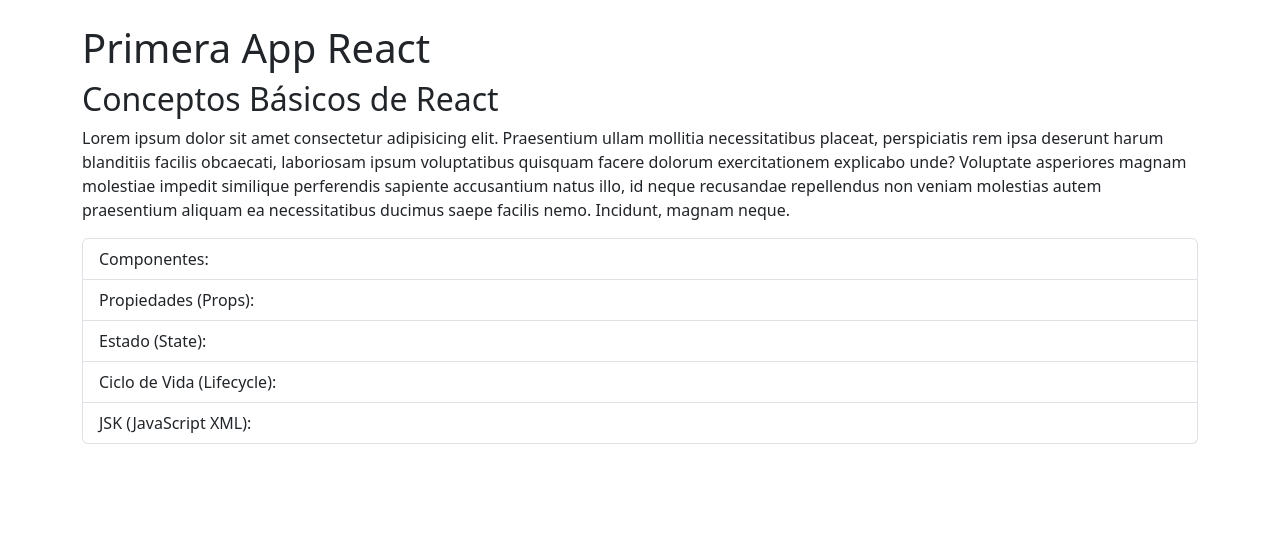
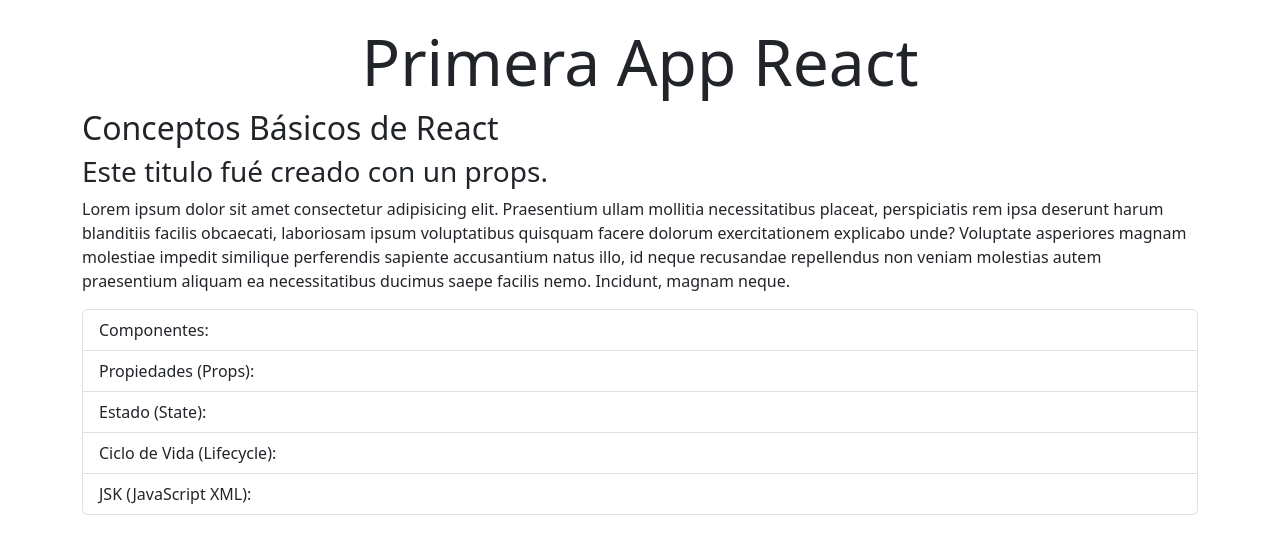
Before and after one commit to alejoh12/primeraAppReact, a React (Vite) app: page / in a window 1280 px wide. Shown: the top 554 px of the page. Built offline with nearby package versions, Linux system fonts and the light colour scheme.

Commit message:
Enviamos un mensaje mediante props al componente Informacion.

```diff
--- a/src/App.jsx
+++ b/src/App.jsx
@@ -8,8 +8,8 @@
     // Aquí va un poquito de lógica
     // Luego va el resto del componente
     <section className="container my-4">
-      <h1>Primera App React</h1>
-      <Informacion></Informacion>
+      <h1 className="text-center display-3">Primera App React</h1>
+      <Informacion tituloSecundario="Este titulo fué creado con un props."></Informacion>
       {/* <Informacion /> */}
     </section>
   );
--- a/src/components/Informacion.jsx
+++ b/src/components/Informacion.jsx
@@ -1,7 +1,8 @@
-const Informacion = () => {
+const Informacion = (props) => {
     return (
         <section>
             <h2>Conceptos Básicos de React</h2>
+            <h3>{props.tituloSecundario}</h3>
             <p>
                 Lorem ipsum dolor sit amet consectetur adipisicing elit. Praesentium ullam mollitia necessitatibus placeat, perspiciatis rem ipsa deserunt harum blanditiis facilis obcaecati, laboriosam ipsum voluptatibus quisquam facere dolorum exercitationem explicabo unde?
                 Voluptate asperiores magnam molestiae impedit similique perferendis sapiente accusantium natus illo, id neque recusandae repellendus non veniam molestias autem praesentium aliquam ea necessitatibus ducimus saepe facilis nemo. Incidunt, magnam neque.
```
